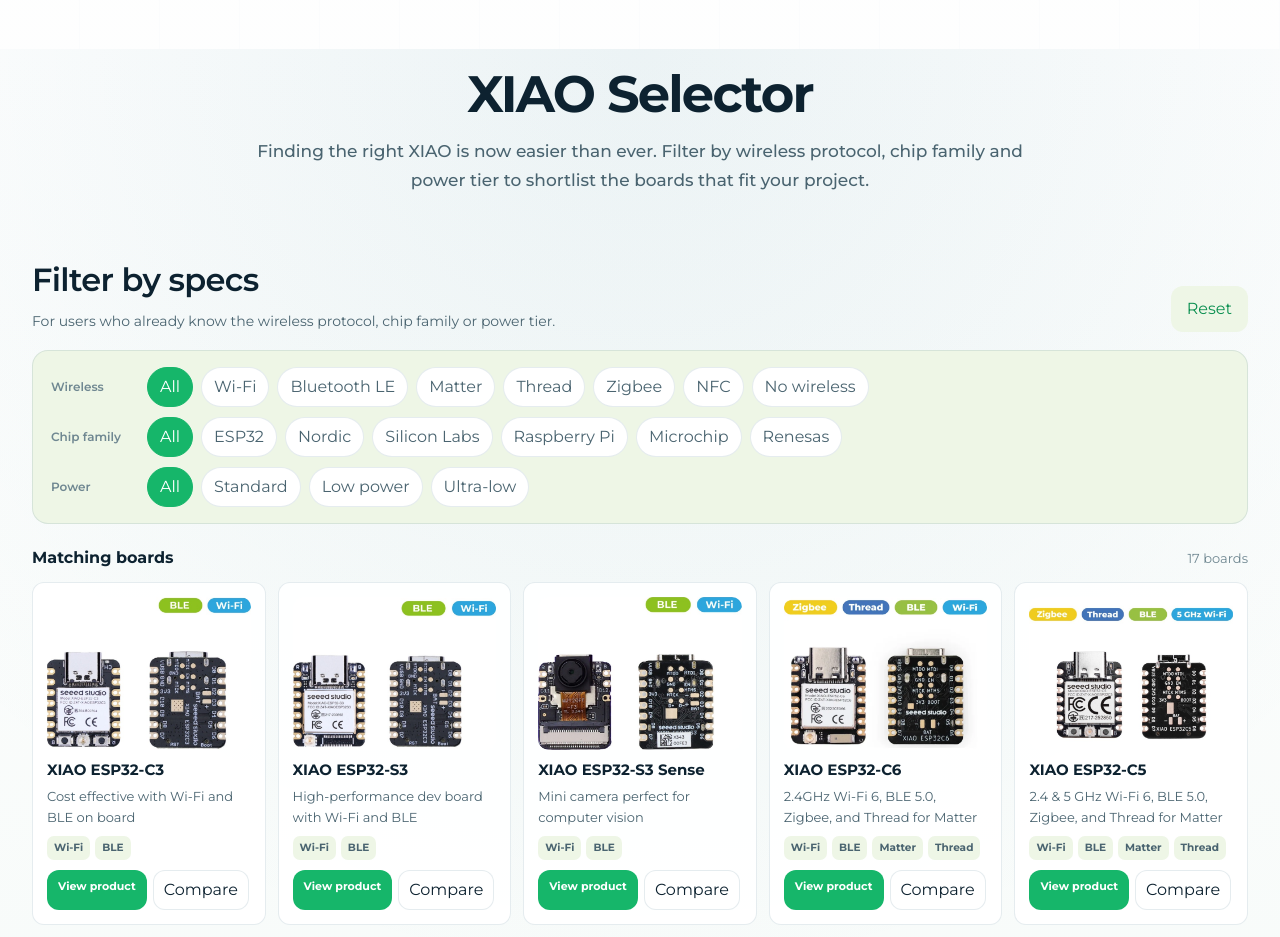
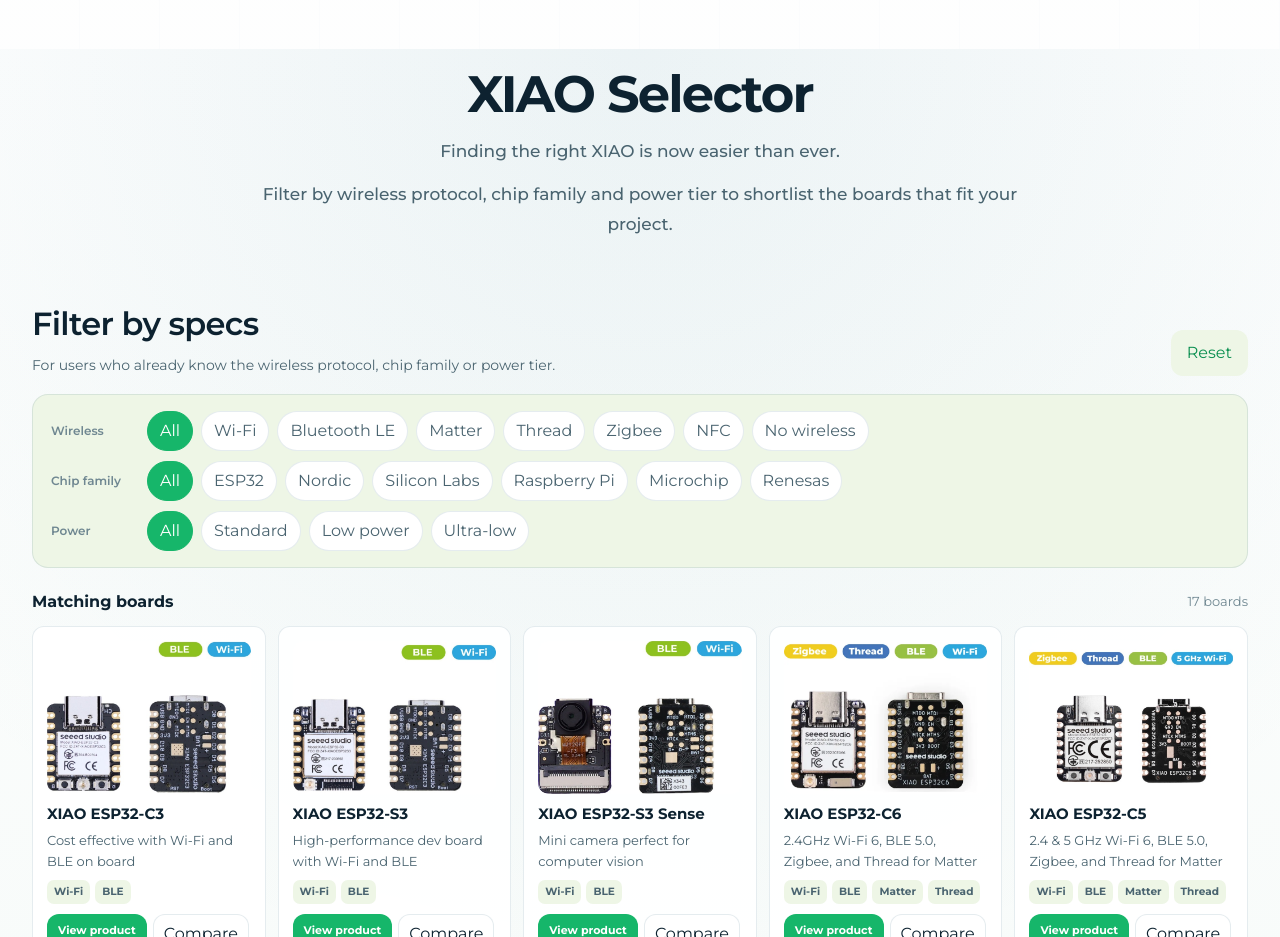
Before and after one commit to Seeed-Projects/XIAO_Landing_Page, a Next.js app: page /XIAO_Landing_Page/products in a window 1280 px wide. Shown: the part 1340-2277 px from the top of the page. Built offline with nearby package versions, Linux system fonts and the light colour scheme.

Commit message:
Split XIAO Selector intro text into two paragraphs

```diff
--- a/src/app/products/smart-selector.js
+++ b/src/app/products/smart-selector.js
@@ -376,7 +376,8 @@
 
   const T = {
     h2: "XIAO Selector",
-    p: "Finding the right XIAO is now easier than ever. Filter by wireless protocol, chip family and power tier to shortlist the boards that fit your project.",
+    p1: "Finding the right XIAO is now easier than ever.",
+    p2: "Filter by wireless protocol, chip family and power tier to shortlist the boards that fit your project.",
   };
 
   return (
@@ -384,7 +385,8 @@
       <div className={styles.wrap}>
         <div className={styles.introBlock}>
           <Glow as="h2">{T.h2}</Glow>
-          <p>{T.p}</p>
+          <p>{T.p1}</p>
+          <p>{T.p2}</p>
         </div>
 
         <section className={styles.workspace} id="selector-workspace">
```
